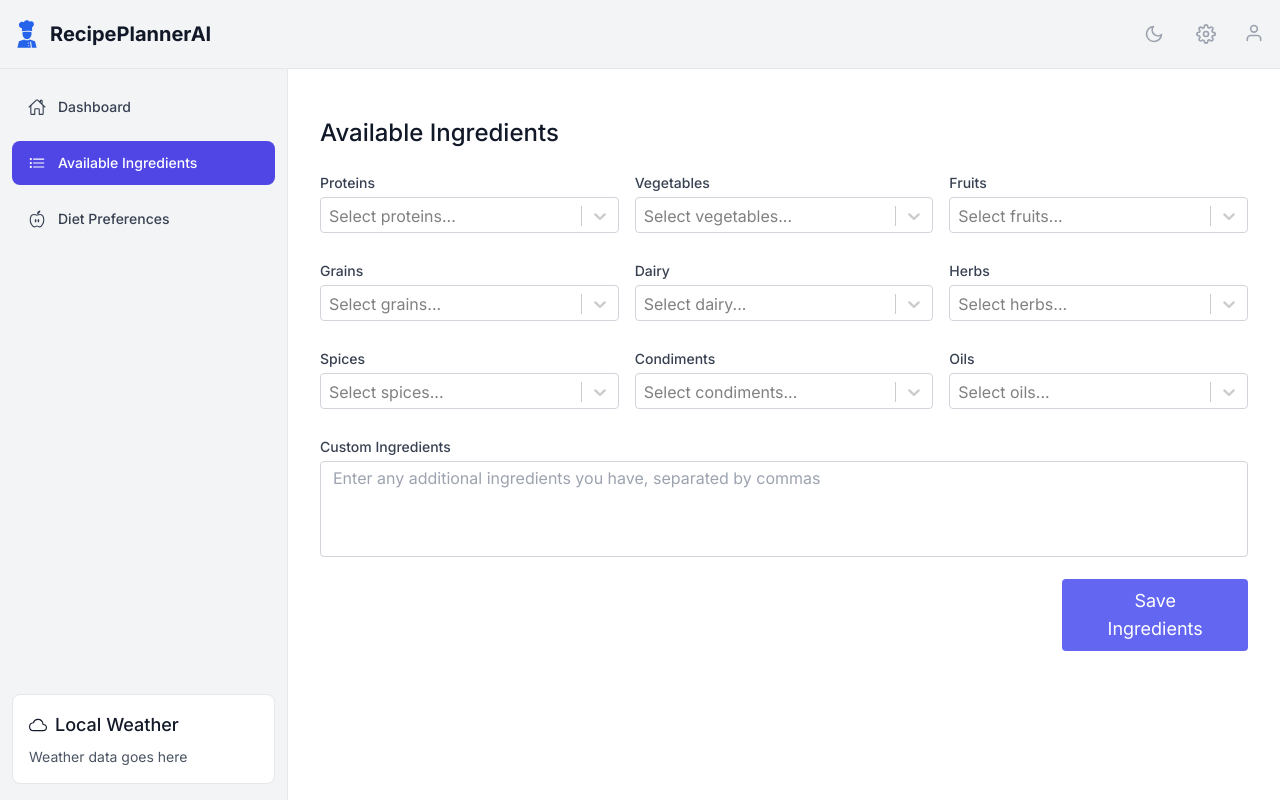
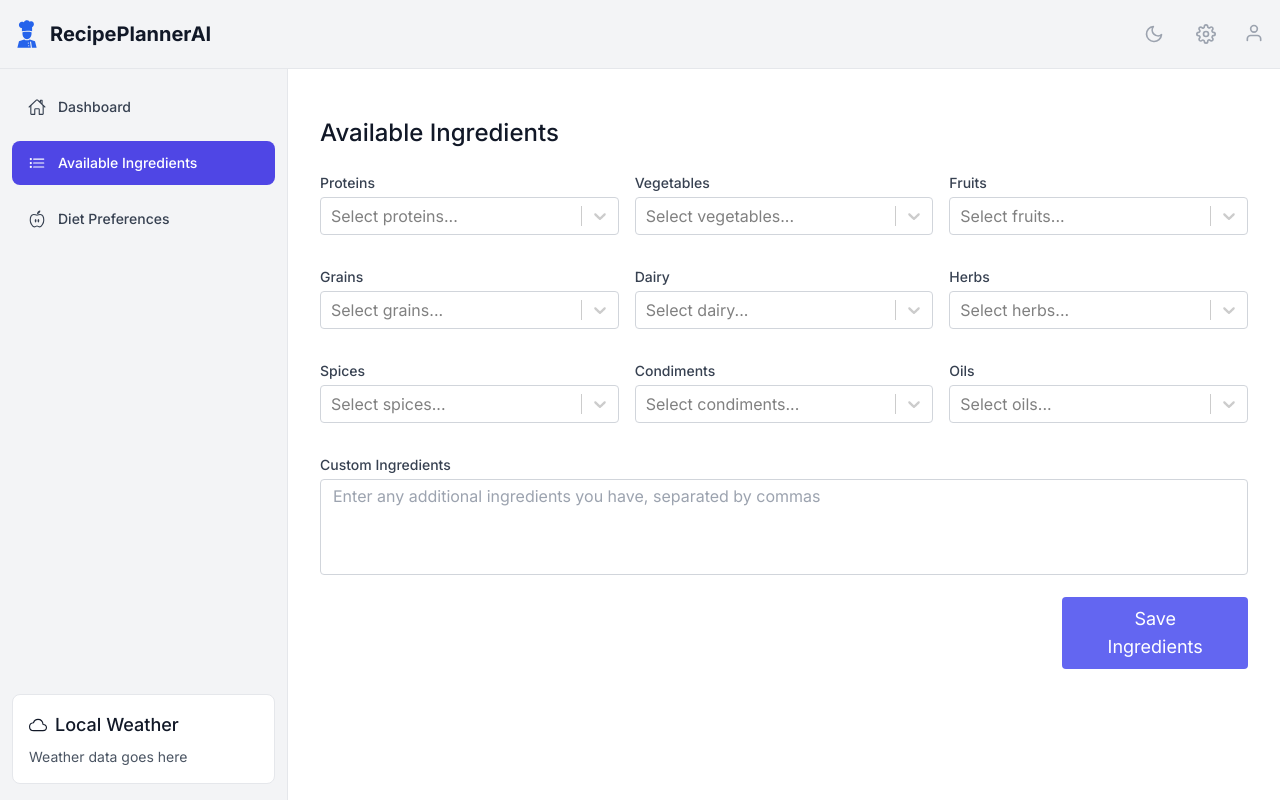
Before and after one commit to s-soumyakanta/recipeplannerai, a Next.js app: page /dashboard/available-ingredients in a window 1280 px wide. Built offline with nearby package versions, Linux system fonts and the light colour scheme; no server answers; the database is empty.

Commit message:
diet preference form updated for selecting the item

```diff
--- a/src/app/globals.css
+++ b/src/app/globals.css
@@ -101,3 +101,43 @@ body {
   --text-multi-value-remove-hover: #ffffff;
   --text-input: #d1d5db;
 }
+
+.react-select-container .react-select__control {
+  @apply bg-white dark:bg-gray-700 border-gray-300 dark:border-gray-600;
+}
+
+.react-select-container .react-select__control--is-focused {
+  @apply border-indigo-500 dark:border-indigo-400 ring-1 ring-indigo-500 dark:ring-indigo-400;
+}
+
+.react-select-container .react-select__menu {
+  @apply bg-white dark:bg-gray-700 border-gray-300 dark:border-gray-600;
+}
+
+.react-select-container .react-select__option {
+  @apply text-gray-800 dark:text-gray-200 hover:bg-gray-100 dark:hover:bg-gray-600;
+}
+
+.react-select-container .react-select__option--is-focused {
+  @apply bg-gray-100 dark:bg-gray-600;
+}
+
+.react-select-container .react-select__option--is-selected {
+  @apply bg-indigo-500 text-white;
+}
+
+.react-select-container .react-select__multi-value {
+  @apply bg-indigo-100 dark:bg-indigo-700 rounded-md;
+}
+
+.react-select-container .react-select__multi-value__label {
+  @apply text-indigo-800 dark:text-indigo-200;
+}
+
+.react-select-container .react-select__multi-value__remove {
+  @apply text-indigo-500 dark:text-indigo-300 hover:bg-indigo-200 dark:hover:bg-indigo-600 hover:text-indigo-800 dark:hover:text-indigo-100 rounded-md;
+}
+
+.react-select-container .react-select__input-container {
+  @apply text-gray-800 dark:text-gray-200;
+}
--- a/src/components/AvailableIngredientsForm.tsx
+++ b/src/components/AvailableIngredientsForm.tsx
@@ -59,7 +59,7 @@ const AvailableIngredientsForm: React.FC = () => {
   const onSubmit: SubmitHandler<FormData> = async (data) => {
     setIsSubmitting(true);
     const userId = "60d0fe4f5311236168a109de"; // Replace with actual userId
-    const dataWithUserId = { ...data, userId }; // Add userId to the form data
+    const dataWithUserId = { ...data, userId };
 
     try {
       const response = await fetch('/api/savepreferences', {
@@ -84,58 +84,45 @@ const AvailableIngredientsForm: React.FC = () => {
 
   const createOptions = (items: string[]): Option[] => items.map(item => ({ value: item.toLowerCase(), label: item }));
 
-  const selectStyles: StylesConfig = {
-    control: (base, state) => ({
-      ...base,
-      background: state.isFocused ? 'var(--bg-control-focused)' : 'var(--bg-control)',
-      borderColor: state.isFocused ? 'var(--border-control-focused)' : 'var(--border-control)',
+  const customStyles: StylesConfig<Option, true> = {
+    control: (provided, state) => ({
+      ...provided,
       minHeight: '36px',
-      height: '36px',
-      boxShadow: state.isFocused ? '0 0 0 1px var(--border-control-focused)' : 'none',
+      height: 'auto',
+      background: state.isFocused ? 'var(--bg-control-focused, #f0f0f0)' : 'var(--bg-control, #ffffff)',
+      borderColor: state.isFocused ? 'var(--border-control-focused, #2684FF)' : 'var(--border-control, #cccccc)',
+      boxShadow: state.isFocused ? '0 0 0 1px var(--border-control-focused, #2684FF)' : 'none',
       '&:hover': {
-        borderColor: state.isFocused ? 'var(--border-control-focused)' : 'var(--border-control-hover)',
+        borderColor: state.isFocused ? 'var(--border-control-focused, #2684FF)' : 'var(--border-control-hover, #999999)',
       },
     }),
-    menu: (base) => ({
-      ...base,
-      background: 'var(--bg-menu)',
+    valueContainer: (provided) => ({
+      ...provided,
+      padding: '2px 8px',
+      flexWrap: 'wrap',
     }),
-    option: (base, state) => ({
-      ...base,
-      background: state.isFocused ? 'var(--bg-option-focused)' : 'var(--bg-option)',
-      color: 'var(--text-option)',
-      '&:active': {
-        background: 'var(--bg-option-active)',
+    multiValue: (provided) => ({
+      ...provided,
+      backgroundColor: 'var(--bg-multi-value, #e6f0ff)',
+      borderRadius: '4px',
+      margin: '2px',
+    }),
+    multiValueLabel: (provided) => ({
+      ...provided,
+      color: 'var(--text-multi-value, #0052cc)',
+      padding: '2px 6px',
+    }),
+    multiValueRemove: (provided) => ({
+      ...provided,
+      color: 'var(--text-multi-value-remove, #0052cc)',
+      ':hover': {
+        backgroundColor: 'var(--bg-multi-value-remove-hover, #cce0ff)',
+        color: 'var(--text-multi-value-remove-hover, #003d99)',
       },
     }),
-    singleValue: (base) => ({
-      ...base,
-      color: 'var(--text-single-value)',
-    }),
-    multiValue: (base) => ({
-      ...base,
-      background: 'var(--bg-multi-value)',
-    }),
-    multiValueLabel: (base) => ({
-      ...base,
-      color: 'var(--text-multi-value)',
-    }),
-    multiValueRemove: (base) => ({
-      ...base,
-      color: 'var(--text-multi-value-remove)',
-      ':hover': {
-        background: 'var(--bg-multi-value-remove-hover)',
-        color: 'var(--text-multi-value-remove-hover)',
-      },
-    }),
-    valueContainer: (base) => ({
-      ...base,
-      padding: '0 6px',
-    }),
-    input: (base) => ({
-      ...base,
-      margin: '0px',
-      color: 'var(--text-input)',
+    menu: (provided) => ({
+      ...provided,
+      zIndex: 9999,
     }),
   };
 
@@ -143,8 +130,20 @@ const AvailableIngredientsForm: React.FC = () => {
     <Controller
       name={name}
       control={control}
-      render={({ field }) => (
-        <Select {...field} options={options} isMulti styles={selectStyles} placeholder={placeholder} className="mb-1" />
+      render={({ field: { onChange, value, ref } }) => (
+        <div className="relative">
+          <Select
+            ref={ref}
+            options={options}
+            isMulti
+            value={Array.isArray(value) ? options.filter(option => value.some(item => item.value === option.value)) : []}
+            onChange={(selectedOptions) => onChange(selectedOptions as Option[])}
+            styles={customStyles}
+            placeholder={placeholder}
+            className="react-select-container"
+            classNamePrefix="react-select"
+          />
+        </div>
       )}
     />
   );
@@ -170,7 +169,7 @@ const AvailableIngredientsForm: React.FC = () => {
               { name: 'condiments', options: createOptions(['Ketchup', 'Mustard', 'Mayonnaise', 'Soy Sauce', 'Hot Sauce', 'Sriracha', 'Chutney', 'Relish']), label: 'Condiments' },
               { name: 'oils', options: createOptions(['Olive Oil', 'Vegetable Oil', 'Coconut Oil', 'Sesame Oil', 'Avocado Oil', 'Ghee']), label: 'Oils' },
             ].map((field) => (
-              <div key={field.name} className="mb-2">
+              <div key={field.name} className="mb-4">
                 <label className="block text-sm font-medium text-gray-700 dark:text-gray-400 mb-1">{field.label}</label>
                 {renderSelect(field.name as keyof FormData, field.options, `Select ${field.label.toLowerCase()}...`)}
                 {errors[field.name as keyof FormData] && <p className="text-red-500 text-xs mt-1">This field is required</p>}
```
